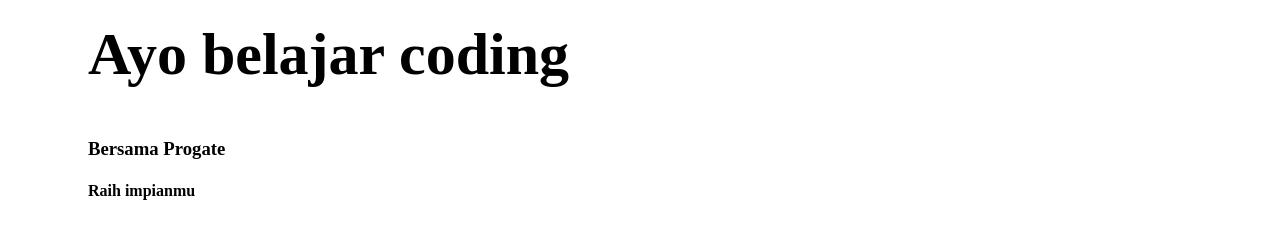
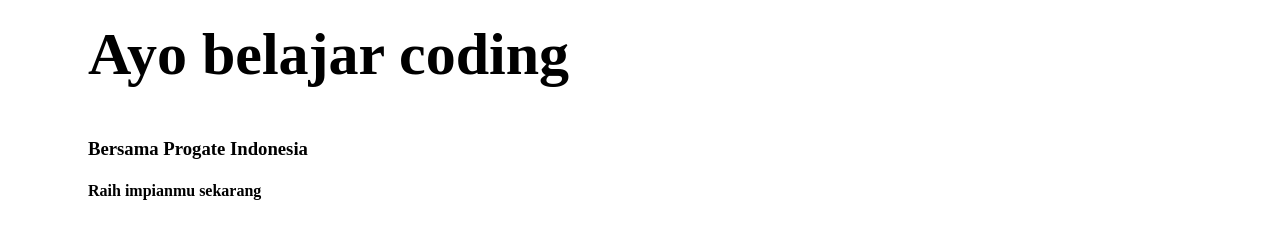
Before and after one commit to primsaphira/belajarhtml, a plain HTML site: page index.html in a window 1280 px wide. Shown: the part 1120-1370 px from the top of the page. Drawn offline with Linux system fonts and the light colour scheme.

```diff
--- a/index.html
+++ b/index.html
@@ -59,8 +59,8 @@
       <div class="copy-container">
         <h1>HELLO WORLD<span>.</span></h1>
         <h2>Ayo belajar coding</h2>
-        <h3>Bersama Progate</h3>
-        <h4>Raih impianmu</h4>
+        <h3>Bersama Progate Indonesia</h3>
+        <h4>Raih impianmu sekarang</h4>
       </div>
 
       <div class="contents">
@@ -106,7 +106,6 @@
       <div class="footer-list">
         <ul>
           <li>Tentang</li>
-          <li>Karier</li>
           <li>Hubungi Kami</li>
         </ul>
       </div>
```
